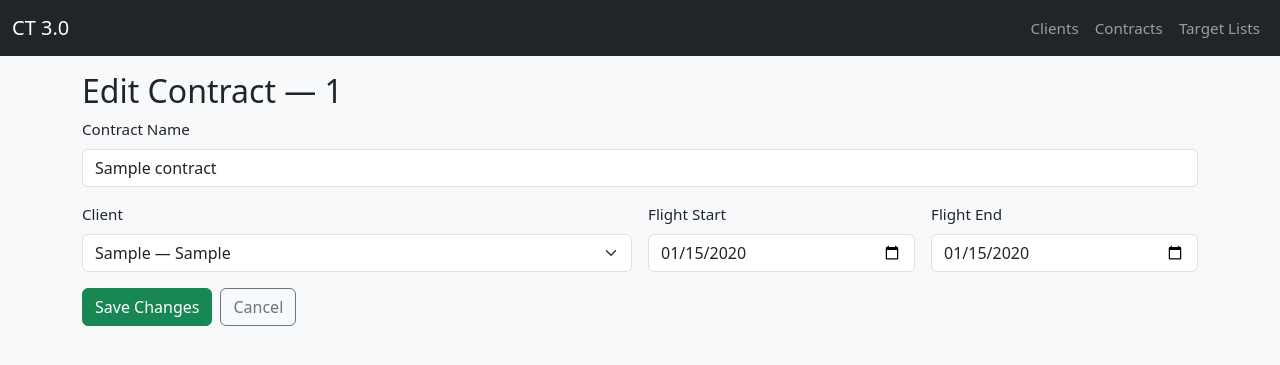
After one commit to willoutcault/campaign-tracker-3.0, a Flask app: page /contracts/1/edit in a window 1280 px wide. The commit adds this page. Shown: the top 365 px of the page. Run offline with Flask 3, Linux system fonts and the light colour scheme; tables that the repository leaves empty hold one stand-in row (values such as "Sample post"); some libraries are stand-ins or nearby versions.

Commit message:
add edit contract

```diff
--- a/app/blueprints/contracts.py
+++ b/app/blueprints/contracts.py
@@ -39,6 +39,37 @@ def create_contract():
 def view_contract(contract_id):
     contract = Contract.query.get_or_404(contract_id)
     return render_template("contracts/detail.html", contract=contract)
+
+@bp.route("/<int:contract_id>/edit", methods=["GET", "POST"])
+def edit_contract(contract_id):
+    contract = Contract.query.get_or_404(contract_id)
+
+    if request.method == "POST":
+        name = request.form.get("name", "").strip()
+        client_id = request.form.get("client_id")
+        start = request.form.get("flight_start") or None
+        end = request.form.get("flight_end") or None
+
+        if not name or not client_id:
+            flash("Name and Client are required.", "danger")
+            return redirect(url_for("contracts.edit_contract", contract_id=contract.id))
+
+        contract.name = name
+        contract.client_id = int(client_id)
+        contract.flight_start = (date.fromisoformat(start) if start else None)
+        contract.flight_end = (date.fromisoformat(end) if end else None)
+
+        db.session.commit()
+        flash("Contract updated.", "success")
+        return redirect(url_for("contracts.view_contract", contract_id=contract.id))
+
+    # GET: render form prefilled
+    clients = Client.query.order_by(Client.pharma.asc()).all()
+    return render_template(
+        "contracts/forms/contract_edit_form.html",
+        contract=contract,
+        clients=clients
+    )
 
 # Campaigns
 @bp.route("/<int:contract_id>/campaigns/create", methods=["GET","POST"])
--- /dev/null
+++ b/app/templates/contracts/forms/contract_edit_form.html
@@ -0,0 +1,41 @@
+{% extends "base.html" %}
+{% block content %}
+<h2>Edit Contract — {{ contract.contract_uid }}</h2>
+
+<form method="post" class="row g-3">
+  <input type="hidden" name="csrf_token" value="{{ csrf_token() }}">
+
+  <div class="col-12">
+    <label class="form-label">Contract Name</label>
+    <input name="name" class="form-control" value="{{ contract.name }}" required>
+  </div>
+
+  <div class="col-md-6">
+    <label class="form-label">Client</label>
+    <select class="form-select" name="client_id" required>
+      {% for c in clients %}
+        <option value="{{ c.id }}" {% if c.id == contract.client_id %}selected{% endif %}>
+          {{ c.pharma }} — {{ c.brand }}
+        </option>
+      {% endfor %}
+    </select>
+  </div>
+
+  <div class="col-md-3">
+    <label class="form-label">Flight Start</label>
+    <input type="date" name="flight_start" class="form-control"
+           value="{{ contract.flight_start if contract.flight_start }}">
+  </div>
+
+  <div class="col-md-3">
+    <label class="form-label">Flight End</label>
+    <input type="date" name="flight_end" class="form-control"
+           value="{{ contract.flight_end if contract.flight_end }}">
+  </div>
+
+  <div class="col-12 d-flex gap-2">
+    <button class="btn btn-success">Save Changes</button>
+    <a class="btn btn-outline-secondary" href="{{ url_for('contracts.view_contract', contract_id=contract.id) }}">Cancel</a>
+  </div>
+</form>
+{% endblock %}
--- a/app/templates/contracts/list.html
+++ b/app/templates/contracts/list.html
@@ -13,7 +13,10 @@
       <td>{{ r.name }}</td>
       <td>{{ r.client.pharma }} — {{ r.client.brand }}</td>
       <td>{{ r.flight_start or '' }} → {{ r.flight_end or '' }}</td>
-      <td><a class="btn btn-sm btn-outline-secondary" href="{{ url_for('contracts.view_contract', contract_id=r.id) }}">Open</a></td>
+      <td>
+        <a class="btn btn-sm btn-outline-secondary" href="{{ url_for('contracts.view_contract', contract_id=r.id) }}">Open</a>
+        <a class="btn btn-sm btn-outline-primary" href="{{ url_for('contracts.edit_contract', contract_id=r.id) }}">Edit</a>
+      </td>
     </tr>
     {% endfor %}
   </tbody>
```
Also changed, not shown: app/templates/contracts/detail.html (+5 -3 lines).
